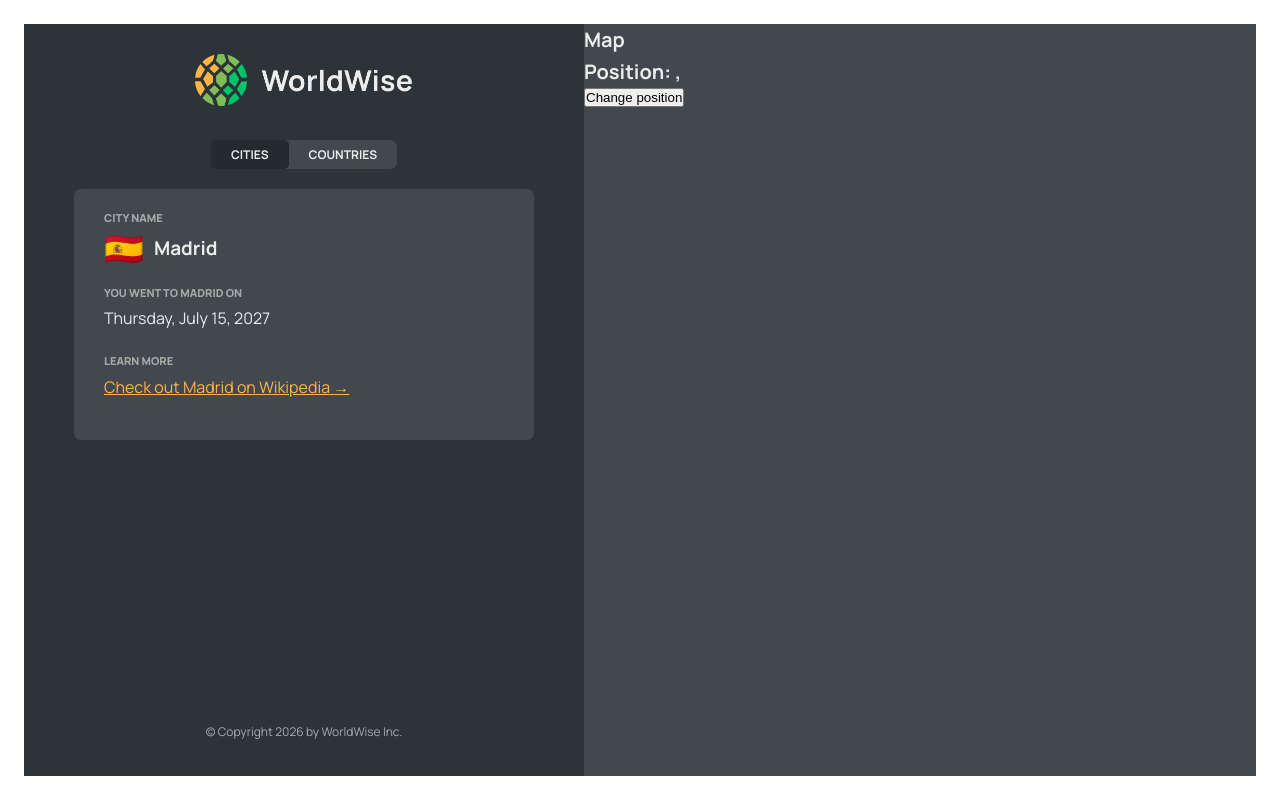
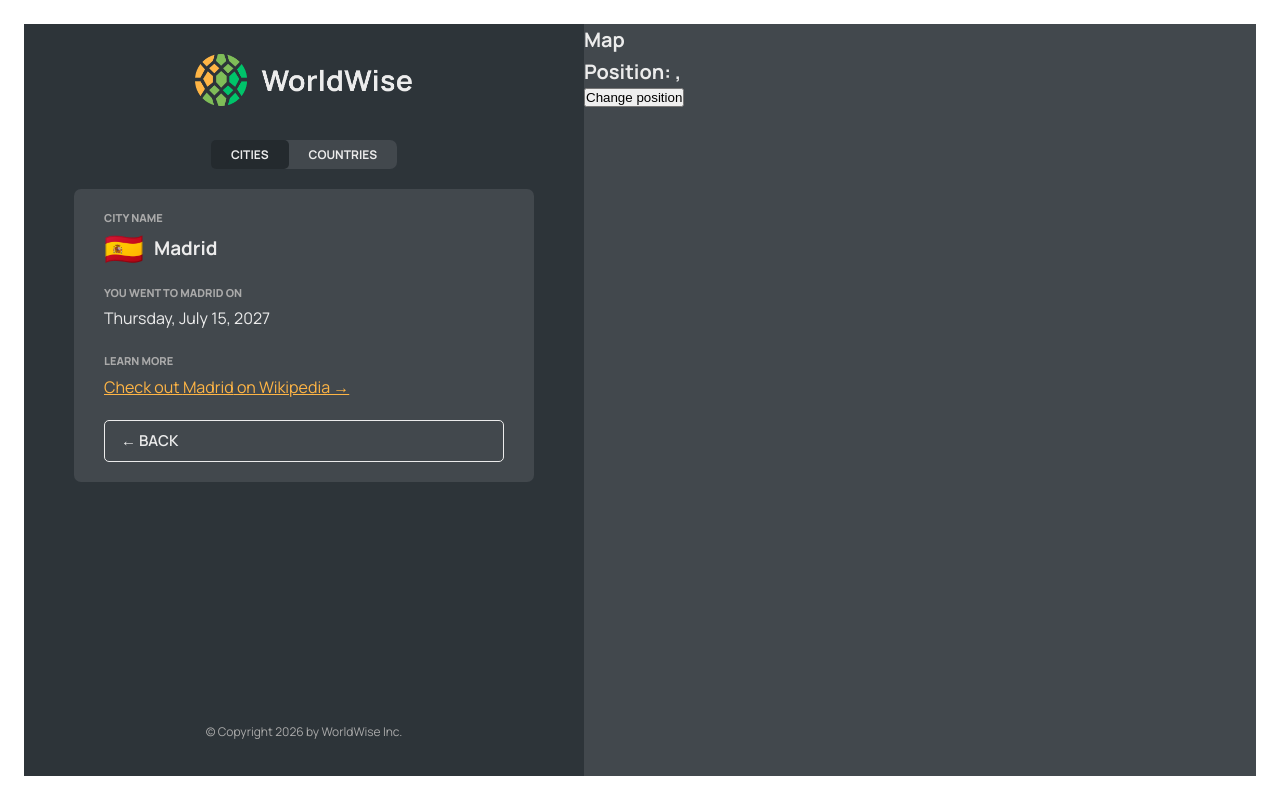
Before and after one commit to biancavlz/worldwise, a React (Vite) app: page /app/cities/17806751 in a window 1280 px wide. Built offline with nearby package versions, Linux system fonts and the light colour scheme; data requests are answered from the project's data file.

Commit message:
Add BackButton component and reuse it

```diff
--- /dev/null
+++ b/src/components/BackButton.jsx
@@ -0,0 +1,19 @@
+import Button from "./Button";
+import { useNavigate } from "react-router-dom";
+
+function BackButton() {
+  const navigate = useNavigate();
+  return (
+    <Button
+      type="back"
+      onClick={(e) => {
+        e.preventDefault();
+        navigate(-1);
+      }}
+    >
+      &larr; Back
+    </Button>
+  );
+}
+
+export default BackButton;
--- a/src/components/City.jsx
+++ b/src/components/City.jsx
@@ -1,9 +1,9 @@
 import { useEffect } from "react";
-import { useParams, useSearchParams } from "react-router-dom";
+import { useParams } from "react-router-dom";
 import styles from "./City.module.css";
 import { useCities } from "../contexts/CitiesContext";
 import Spinner from "./Spinner";
-// import ButtonBack from "./ButtonBack";
+import BackButton from "./BackButton";
 
 const formatDate = (date) =>
   new Intl.DateTimeFormat("en", {
@@ -63,7 +63,9 @@
         </a>
       </div>
 
-      <div>{/* <ButtonBack /> */}</div>
+      <div>
+        <BackButton />
+      </div>
     </div>
   );
 }
--- a/src/components/Form.jsx
+++ b/src/components/Form.jsx
@@ -4,7 +4,7 @@
 
 import styles from "./Form.module.css";
 import Button from "./Button";
-import { useNavigate } from "react-router-dom";
+import BackButton from "./BackButton";
 
 export function convertToEmoji(countryCode) {
   const codePoints = countryCode
@@ -16,11 +16,8 @@
 
 function Form() {
   const [cityName, setCityName] = useState("");
-  const [country, setCountry] = useState("");
   const [date, setDate] = useState(new Date());
   const [notes, setNotes] = useState("");
-
-  const navigate = useNavigate();
 
   return (
     <form className={styles.form}>
@@ -54,15 +51,7 @@
 
       <div className={styles.buttons}>
         <Button type="primary">Add</Button>
-        <Button
-          type="back"
-          onClick={(e) => {
-            e.preventDefault();
-            navigate(-1);
-          }}
-        >
-          &larr; Back
-        </Button>
+        <BackButton />
       </div>
     </form>
   );
```
